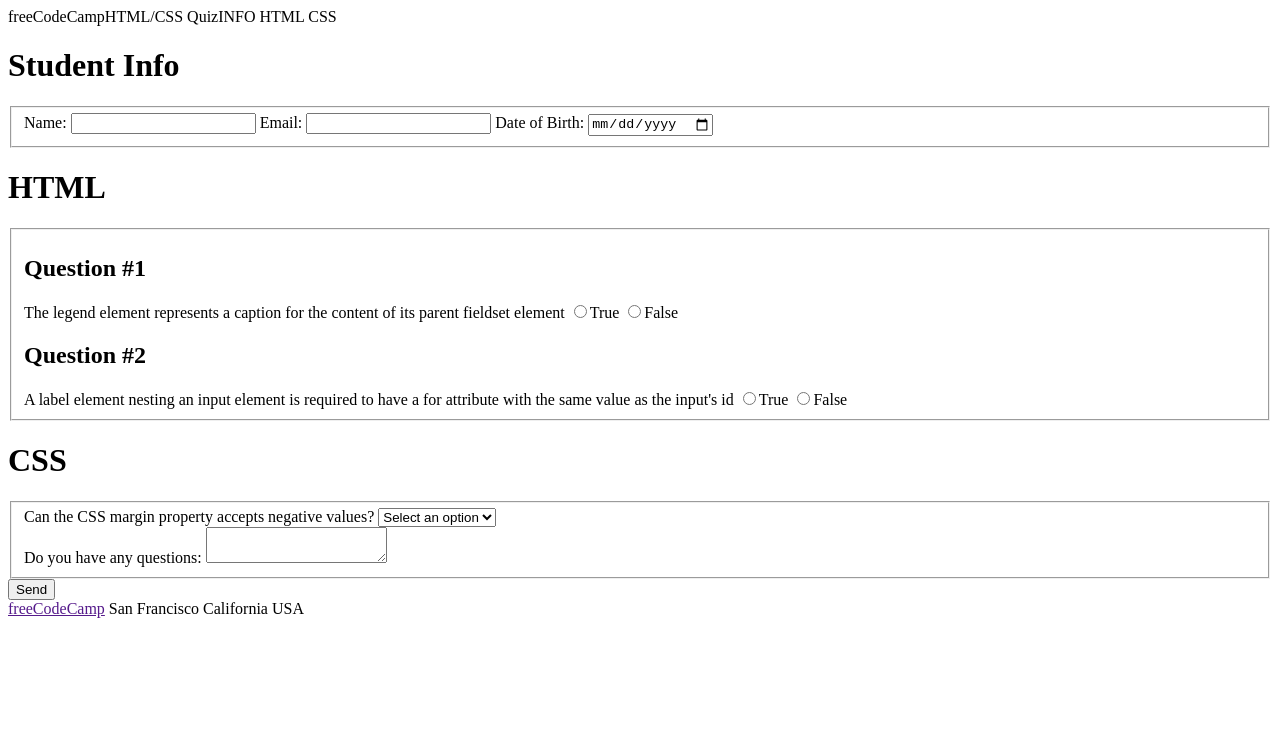
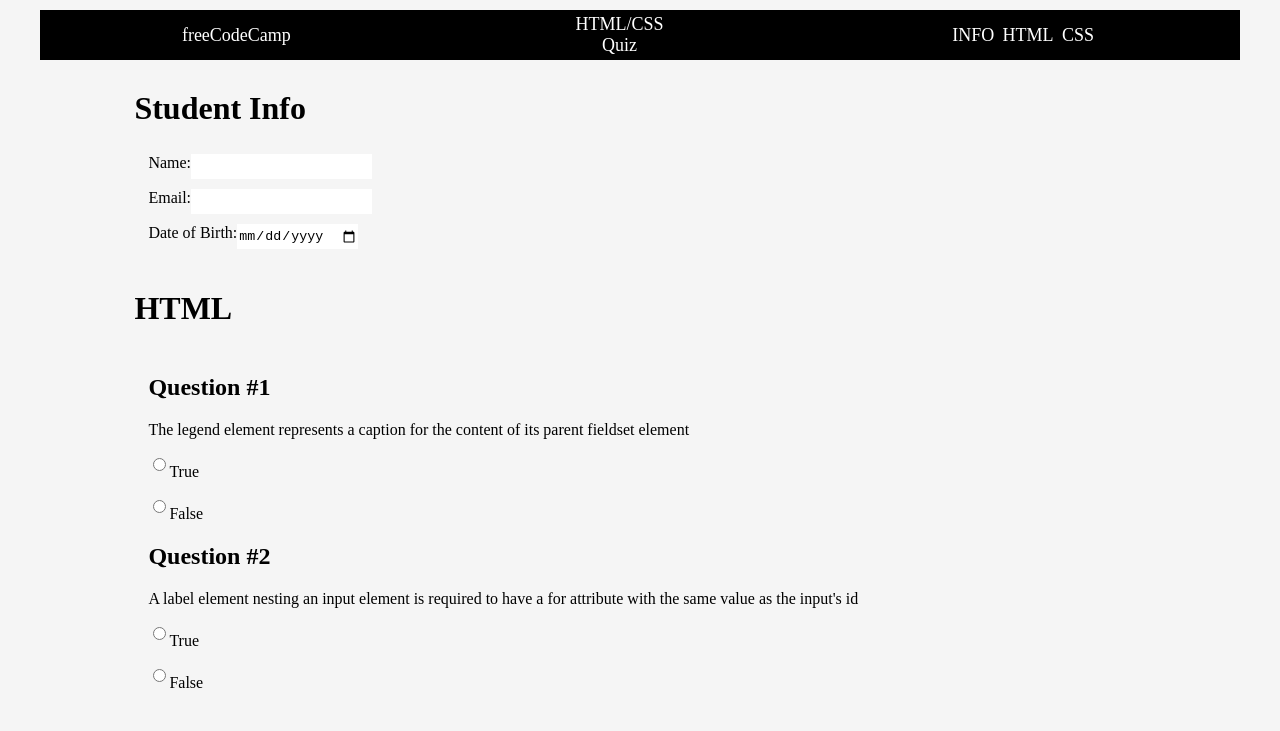
Before and after one commit to Batajoo/web-dev-projects, a plain HTML site: page small-quiz_HTML-CSS/home.html in a window 1280 px wide. Shown: the top 731 px of the page. Drawn offline with Linux system fonts and the light colour scheme.

Commit message:
CSS Added

```diff
--- a/small-quiz_HTML-CSS/home.html
+++ b/small-quiz_HTML-CSS/home.html
@@ -8,17 +8,30 @@
 </head>
 <body>
     <header>
-        <div><span>freeCodeCamp</span><span>HTML/CSS Quiz</span><span>INFO HTML CSS</span></div>
+        <div>
+            <span>freeCodeCamp</span>
+            <span class="flex-column">
+                <span>HTML/CSS</span>
+                <span>Quiz</span>
+            </span>
+            <span class="links">
+                <span><a href="#info">INFO</a></span>
+                <span><a href="#html">HTML</a></span>
+                <span><a href="#css">CSS</a></span>
+            </span>
+        </div>
     </header>
     <form>
-        <h1>Student Info</h1>
+        <div class="info">
+        <h1 id="info">Student Info</h1>
         <fieldset>
             <label>Name: <input type="text"></label>
             <label>Email: <input type="email"></label>
             <label>Date of Birth: <input type="date"></label>
         </fieldset>
+        </div>
         <div>
-            <h1>HTML</h1>
+            <h1 id="html">HTML</h1>
             <fieldset>
                 <div>
                     <h2>Question #1</h2>
@@ -35,7 +48,7 @@
             </fieldset>
         </div>
         <div>
-            <h1>CSS</h1>
+            <h1 id="css">CSS</h1>
             <fieldset>
                 <div>
                     <label>Can the CSS margin property accepts negative values?</label>
--- a/small-quiz_HTML-CSS/styles.css
+++ b/small-quiz_HTML-CSS/styles.css
@@ -0,0 +1,66 @@
+* {
+    box-sizing: border-box;
+}
+
+body{
+    background-color: whitesmoke;
+}
+
+header {
+    width: 95%;
+    margin: 10px auto;
+}
+
+header div {
+    display: flex;
+    justify-content: space-around;
+    font-size: 18px;
+    align-items: center;
+    background-color: black;
+    height: 50px;
+    color: white
+}
+
+.flex-column {
+    display: flex;
+    flex-direction:column;
+    align-items: center;
+}
+
+.links {
+    display: flex;
+    justify-content: space-around;
+    width: 150px;
+}
+
+.links a {
+    color: white;
+    text-decoration: none;
+
+}
+
+label {
+    display: block;
+    margin-bottom: 10px;
+}
+
+input{
+    border: 0;
+    box-shadow: 2px;
+    height: 25px;
+}
+
+form {
+    margin: 30px auto;
+    width: 80%;
+}
+
+fieldset {
+    border: 0;
+}
+
+.info label {
+    width: 500px;
+    display: flex;
+    flex-wrap: nowrap;
+}
```
